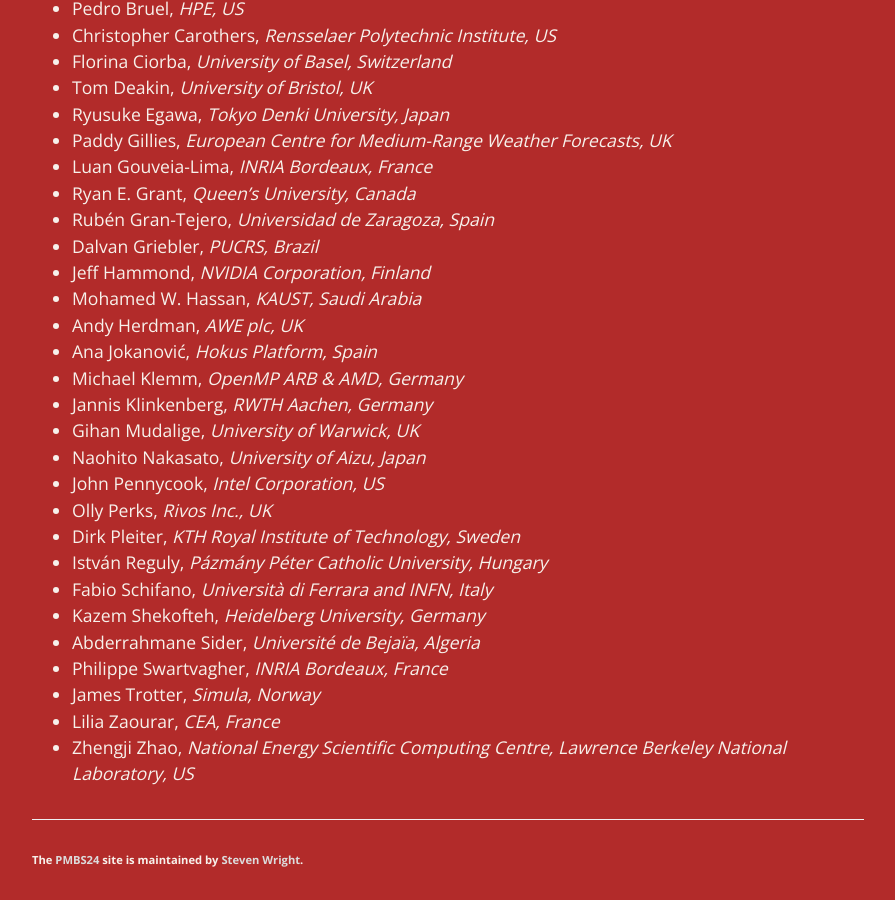
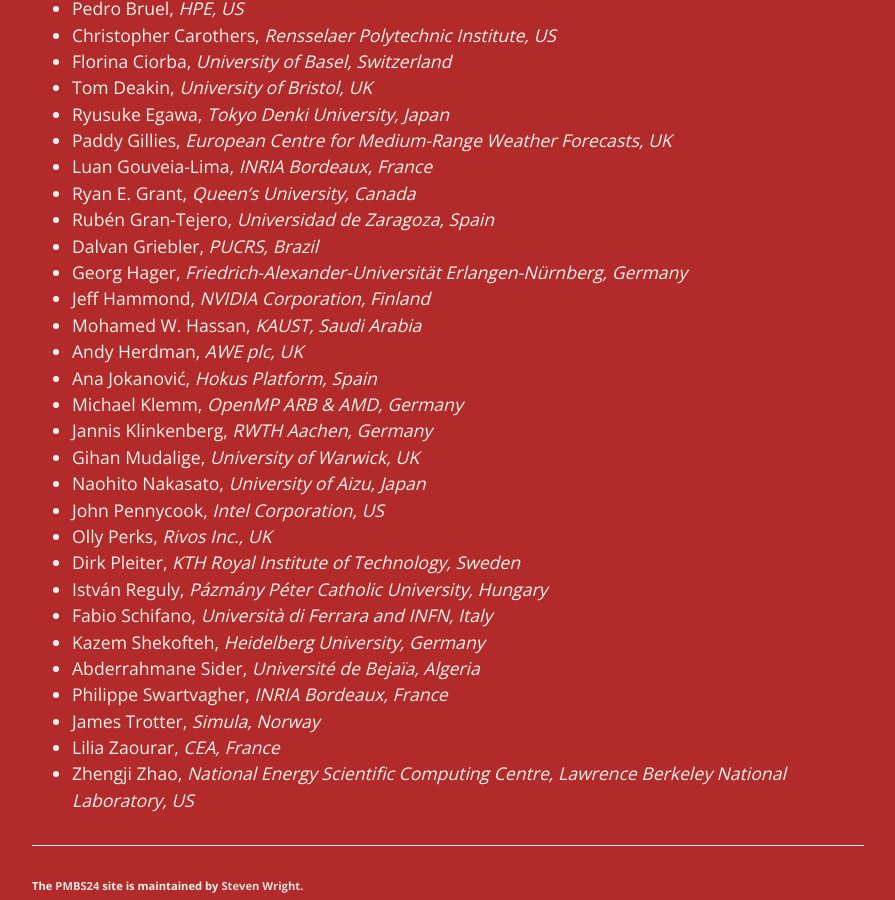
Before and after one commit to pmbs-workshop/pmbs-workshop.github.io, a Jekyll site: the page built from programmecommittee.markdown, in a window 1280 px wide and 900 px high, scrolled down 1078 px. Shown: the whole window, without its empty margins (192-1087 px from the left). Built offline with Jekyll 4.4.1, drawn with Linux system fonts in a browser that asks for light colours.

Commit message:
adds Hager to PC

```diff
--- a/programmecommittee.markdown
+++ b/programmecommittee.markdown
@@ -32,6 +32,7 @@
 * Ryan E. Grant, _Queen's University, Canada_
 * Rubén Gran-Tejero, _Universidad de Zaragoza, Spain_
 * Dalvan Griebler, _PUCRS, Brazil_
+* Georg Hager, _Friedrich-Alexander-Universität Erlangen-Nürnberg, Germany_
 * Jeff Hammond, _NVIDIA Corporation, Finland_
 * Mohamed W. Hassan, _KAUST, Saudi Arabia_
 * Andy Herdman, _AWE plc, UK_
```
